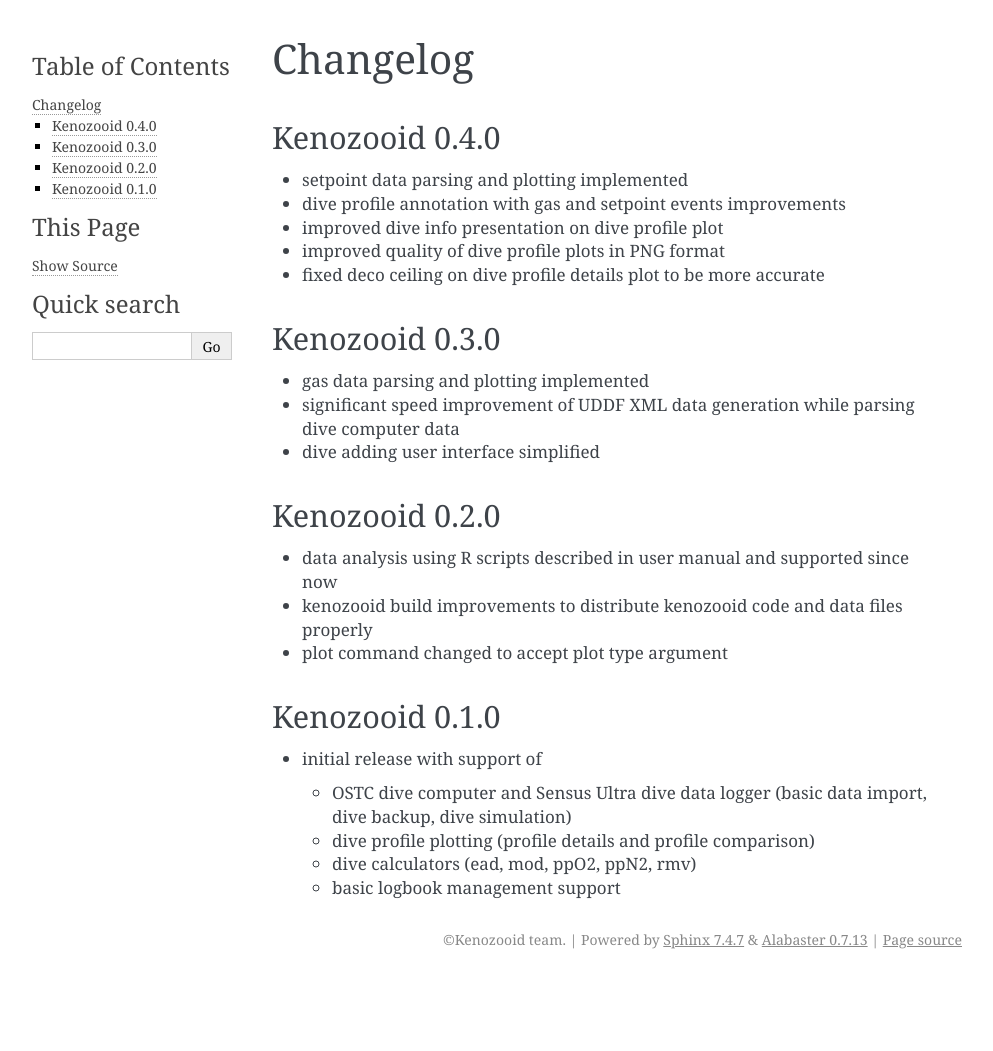
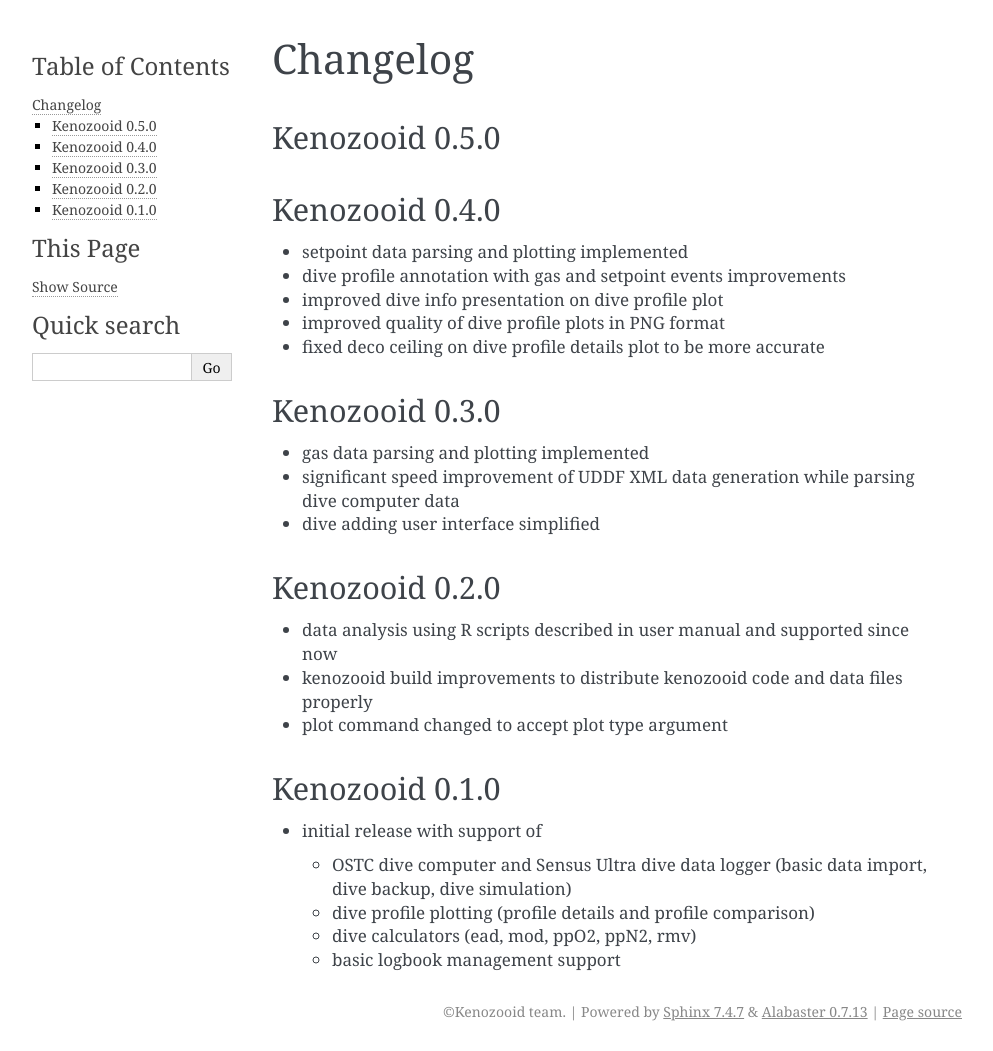
Before and after one commit to gitGNU/gnu_kenozooid, a Sphinx documentation site: the page built from doc/user/changelog.rst, in a window 1280 px wide. Shown: the whole page, without its empty margins (148-1141 px from the left). Built offline with Sphinx 7.4.7, drawn with Linux system fonts in a browser that asks for light colours; before the commit the page ends 979 px from its top, so only the background shows below that.

Commit message:
- started to work on version 0.5.0

```diff
--- a/doc/homepage/index.html
+++ b/doc/homepage/index.html
@@ -3,10 +3,10 @@
 <head>
 <meta http-equiv="Content-Type" content="text/html; charset=iso-8859-1"/>
 <meta name="robots" content= "ALL"/>
-<meta name="description" content= "Kenozooid 0.4.0"/>
+<meta name="description" content= "Kenozooid 0.5.0"/>
 <meta name="keywords" content=""/>
 <link rel="shortcut icon" href="favicon.ico"/>
-<title>Kenozooid 0.4.0</title>
+<title>Kenozooid 0.5.0</title>
 <link rel="stylesheet" type="text/css" href="style.css" media="screen"/>
 <link rel="stylesheet" type="text/css" href="kenozooid.css" media="screen"/>
 <link rel="icon" type="image/png" href="penguin.png"/>
@@ -110,7 +110,7 @@
             </p>
             <p>
             All Kenozooid's documentation can be downloaded as
-            <a href="doc/Kenozooid - 0.4.0.epub">EPUB file</a>.
+            <a href="doc/Kenozooid - 0.5.0.epub">EPUB file</a>.
             </p>
             <p>
             <span class="kz">Kenozooid</span> uses UDDF to store diving
--- a/doc/user/changelog.rst
+++ b/doc/user/changelog.rst
@@ -1,5 +1,8 @@
 Changelog
 =========
+
+Kenozooid 0.5.0
+---------------
 
 Kenozooid 0.4.0
 ---------------
--- a/kenozooid/__init__.py
+++ b/kenozooid/__init__.py
@@ -22,6 +22,6 @@
 computers.
 """
 
-__version__ = '0.4.0'
+__version__ = '0.5.0'
 
 # vim: sw=4:et:ai
```
